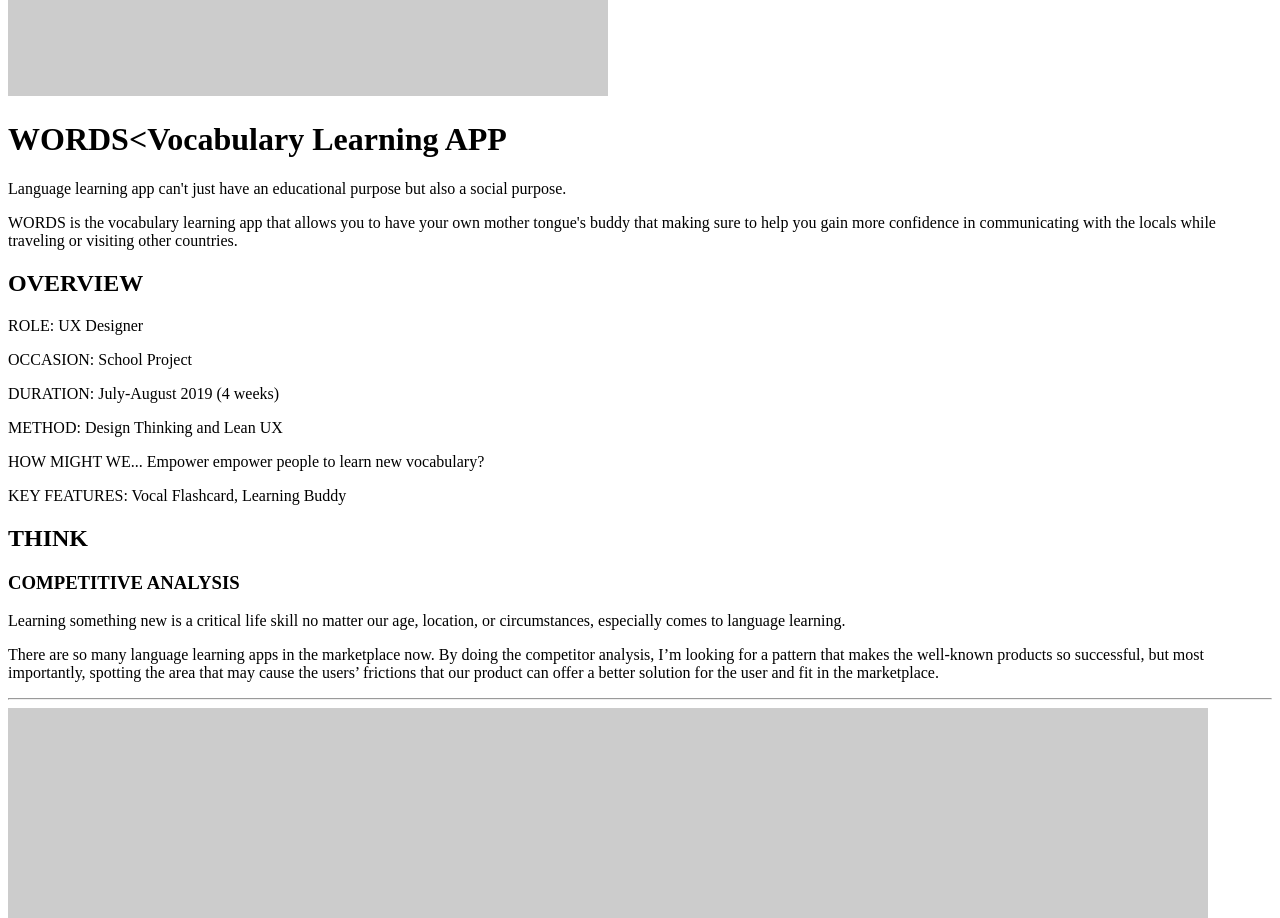
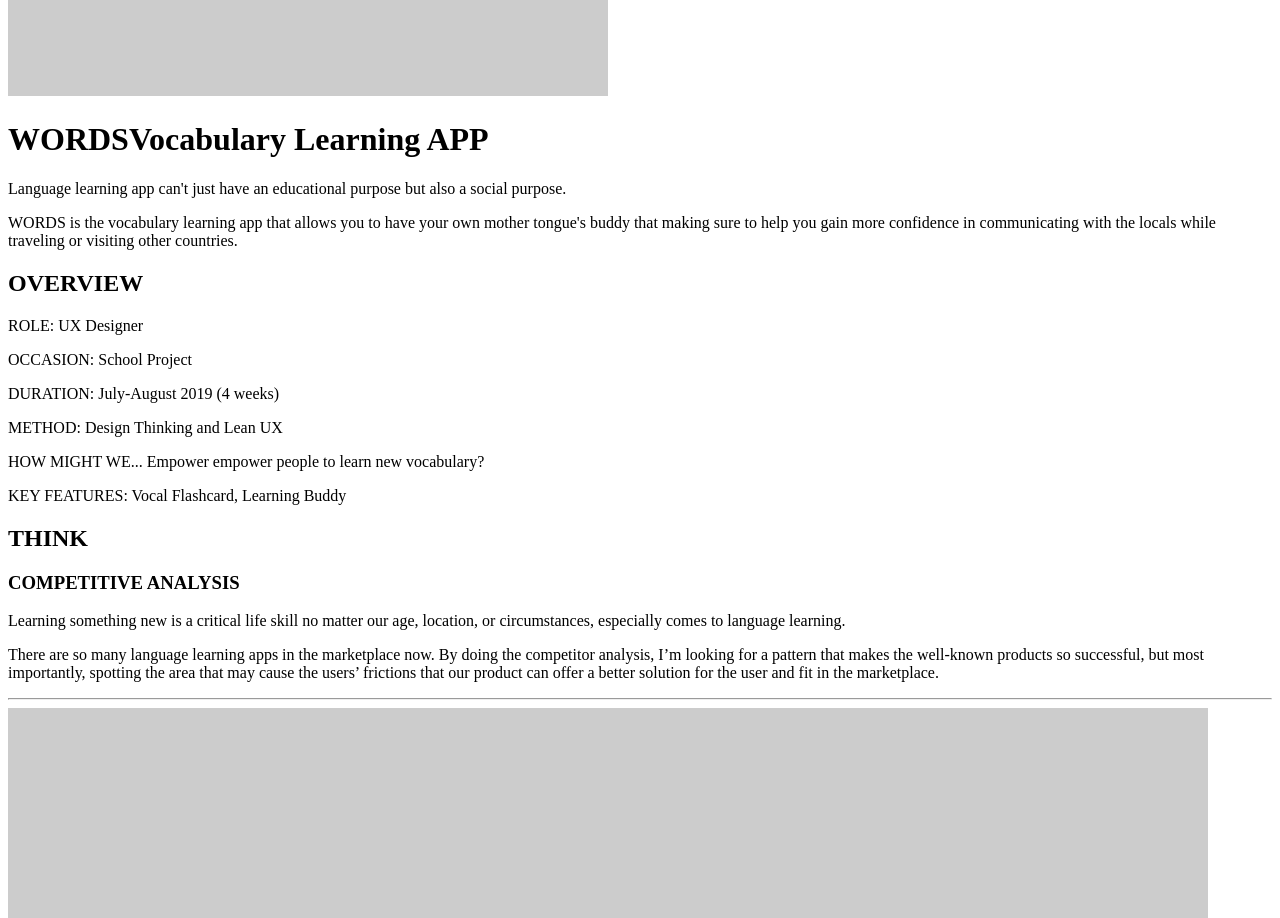
Before and after one commit to TzuLingTS/portfolio-website, a plain HTML site: page words.html in a window 1280 px wide. Shown: the part 960-1878 px from the top of the page. Drawn offline with Linux system fonts and the light colour scheme; placeholder pictures from the web are drawn by us.

Commit message:
Update words.html

```diff
--- a/words.html
+++ b/words.html
@@ -50,7 +50,7 @@
           </div>
           <!--Column for INTRODUCTION-->
           <div>
-            <h1>WORDS<<span>Vocabulary Learning APP</span></h1>
+            <h1>WORDS<span>Vocabulary Learning APP</span></h1>
             <p>Language learning app can't just have an educational purpose but also
               a social purpose.</p>
             <p>WORDS is the vocabulary learning app that allows you to have your
```
